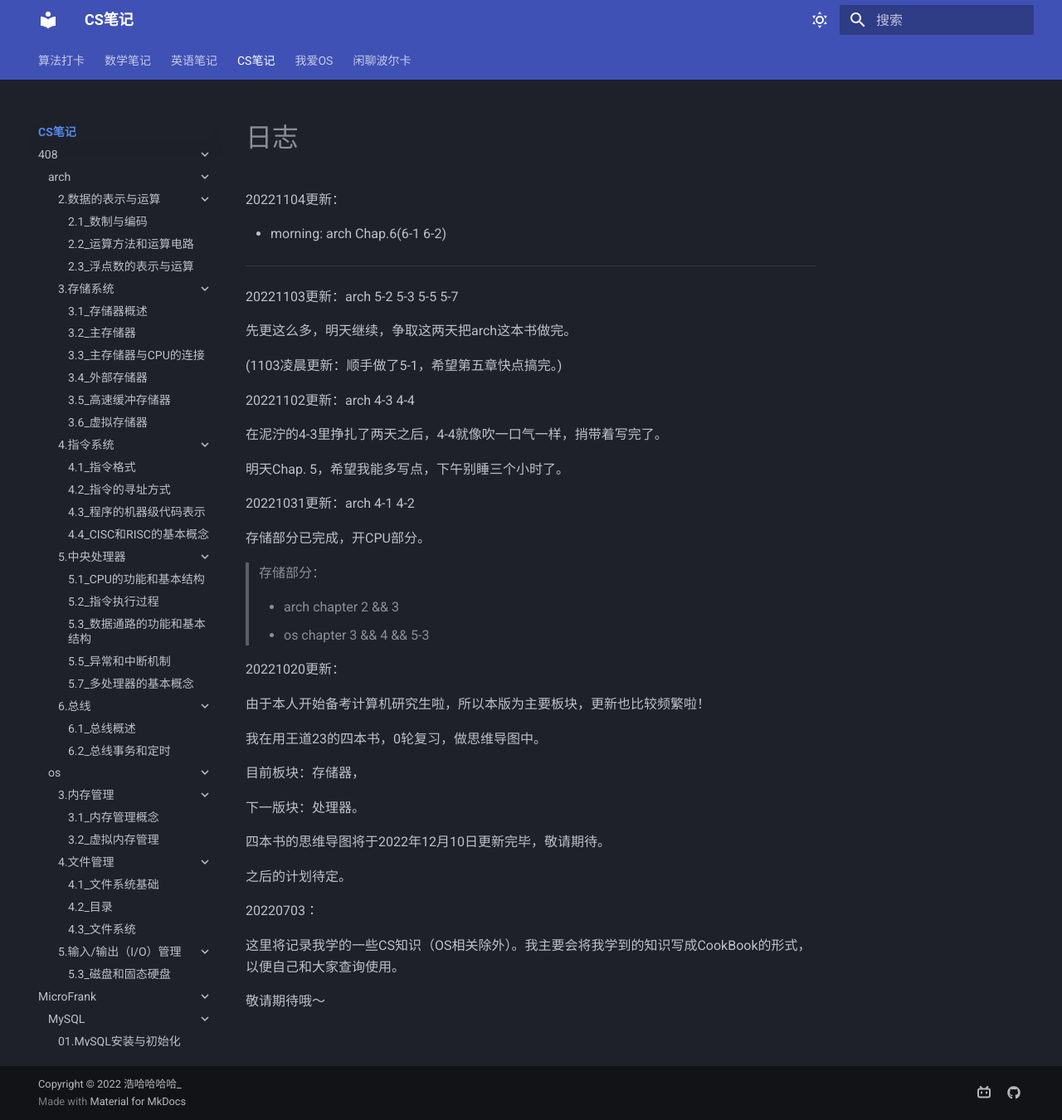
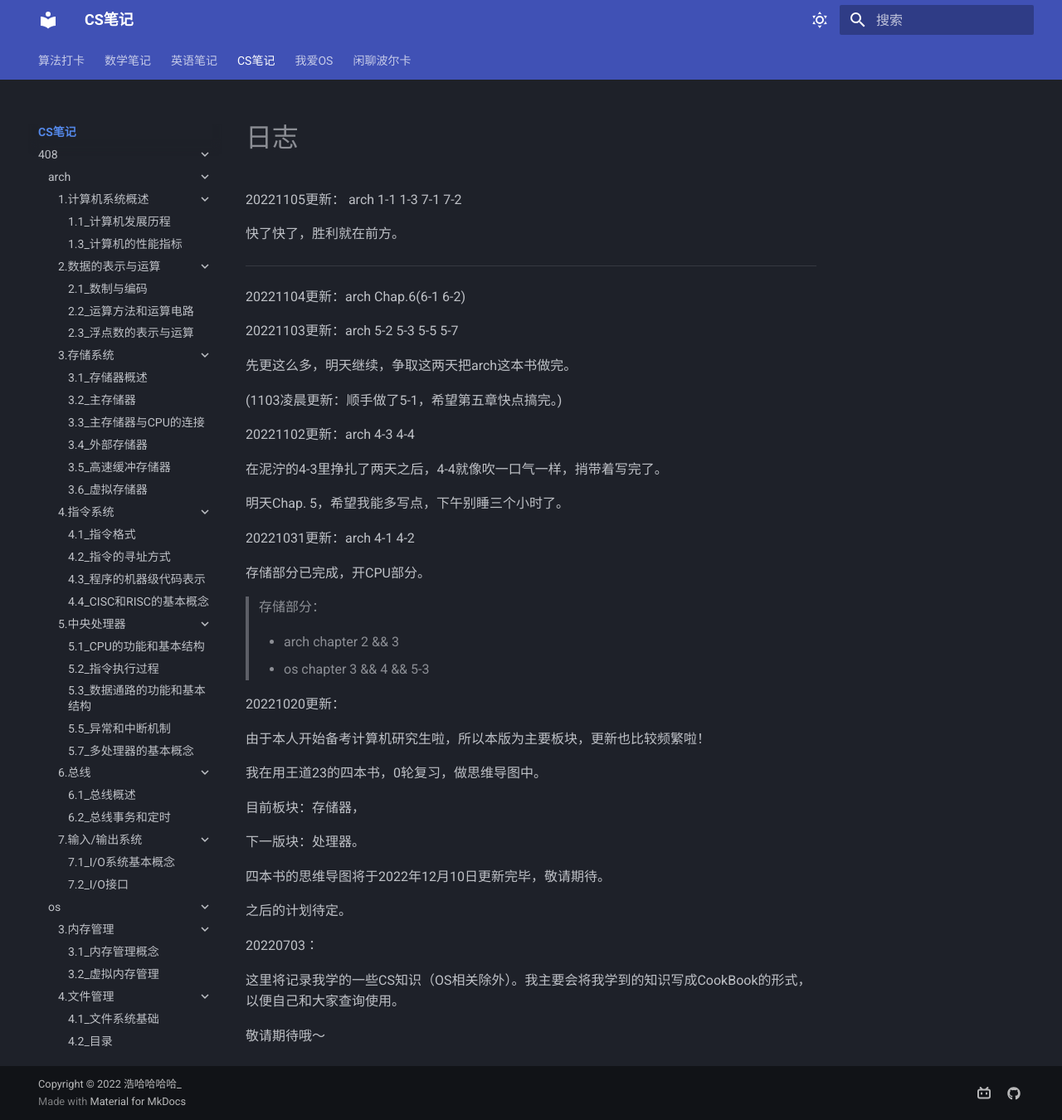
Before and after one commit to Haohahahaha/cs, an MkDocs documentation site: the page built from docs/index.md, in a window 1280 px wide and 1350 px high. Shown: the whole window at 83% size. Built offline with MkDocs 1.6.1 and Material for MkDocs 9.7.7, drawn with Linux system fonts in a browser that asks for light colours.

Commit message:
2022-11-05_19:32:22 update

```diff
--- /dev/null
+++ b/docs/408/arch/1-1.md
@@ -0,0 +1 @@
+![1-1](./pic/1-1.png)
--- /dev/null
+++ b/docs/408/arch/1-3.md
@@ -0,0 +1 @@
+![1-3](./pic/1-3.png)
--- /dev/null
+++ b/docs/408/arch/7-1.md
@@ -0,0 +1 @@
+![7-1](./pic/7-1.png)
--- /dev/null
+++ b/docs/408/arch/7-2.md
@@ -0,0 +1 @@
+![7-2](./pic/7-2.png)
--- a/docs/index.md
+++ b/docs/index.md
@@ -1,8 +1,13 @@
-20221104更新：
+20221105更新： arch 1-1 1-3 7-1 7-2
 
-- morning: arch Chap.6(6-1 6-2)
+快了快了，胜利就在前方。
 
 ---
+
+20221104更新：arch Chap.6(6-1 6-2)
+
+
+
 
 20221103更新：arch 5-2 5-3 5-5 5-7
 
--- a/mkdocs.yml
+++ b/mkdocs.yml
@@ -33,10 +33,10 @@ nav:
     - 日志: index.md
     - 408:
       - arch:
-#       - 1.计算机系统概述:
-#         - 1.1_计算机发展历程: 408/arch/1-1.md
+        - 1.计算机系统概述:
+          - 1.1_计算机发展历程: 408/arch/1-1.md
 #         - 1.2_计算机系统层次结构: 408/arch/1-2.md
-#         - 1.3_计算机的性能指标: 408/arch/1-3.md
+          - 1.3_计算机的性能指标: 408/arch/1-3.md
         - 2.数据的表示与运算:
           - 2.1_数制与编码: 408/arch/2-1.md
           - 2.2_运算方法和运算电路: 408/arch/2-2.md
@@ -64,9 +64,9 @@ nav:
         - 6.总线:
           - 6.1_总线概述: 408/arch/6-1.md
           - 6.2_总线事务和定时: 408/arch/6-2.md
-#       - 7.输入/输出系统:
-#         - 7.1_I/O系统基本概念: 408/arch/7-1.md
-#         - 7.2_I/O接口: 408/arch/7-2.md
+        - 7.输入/输出系统:
+          - 7.1_I/O系统基本概念: 408/arch/7-1.md
+          - 7.2_I/O接口: 408/arch/7-2.md
 #         - 7.3_I/O方式: 408/arch/7-3.md
       - os:
 #       - 1.计算机系统概述:
```
Also changed, not shown: docs/408/arch/pic/1-1.png (added), 3 other files.
